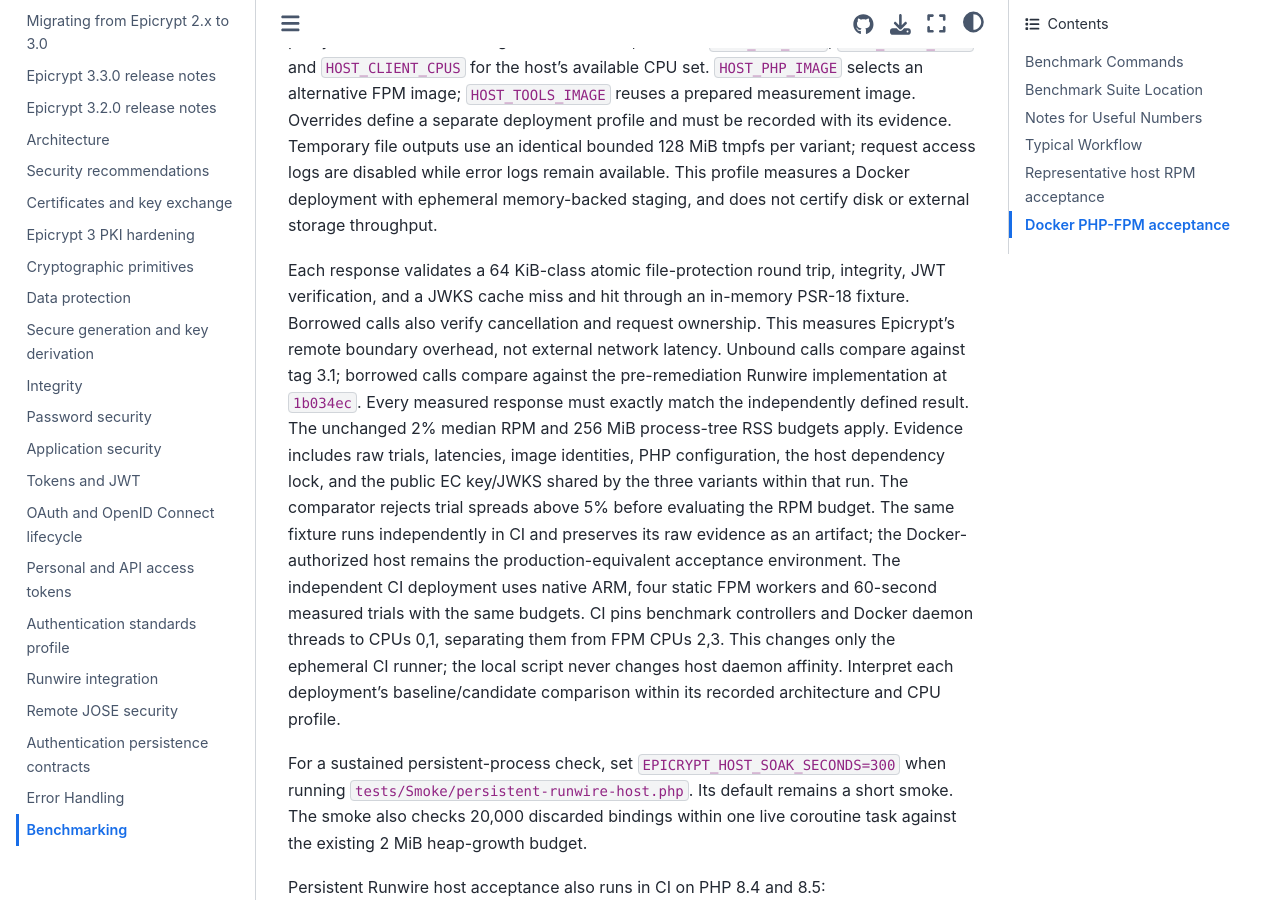
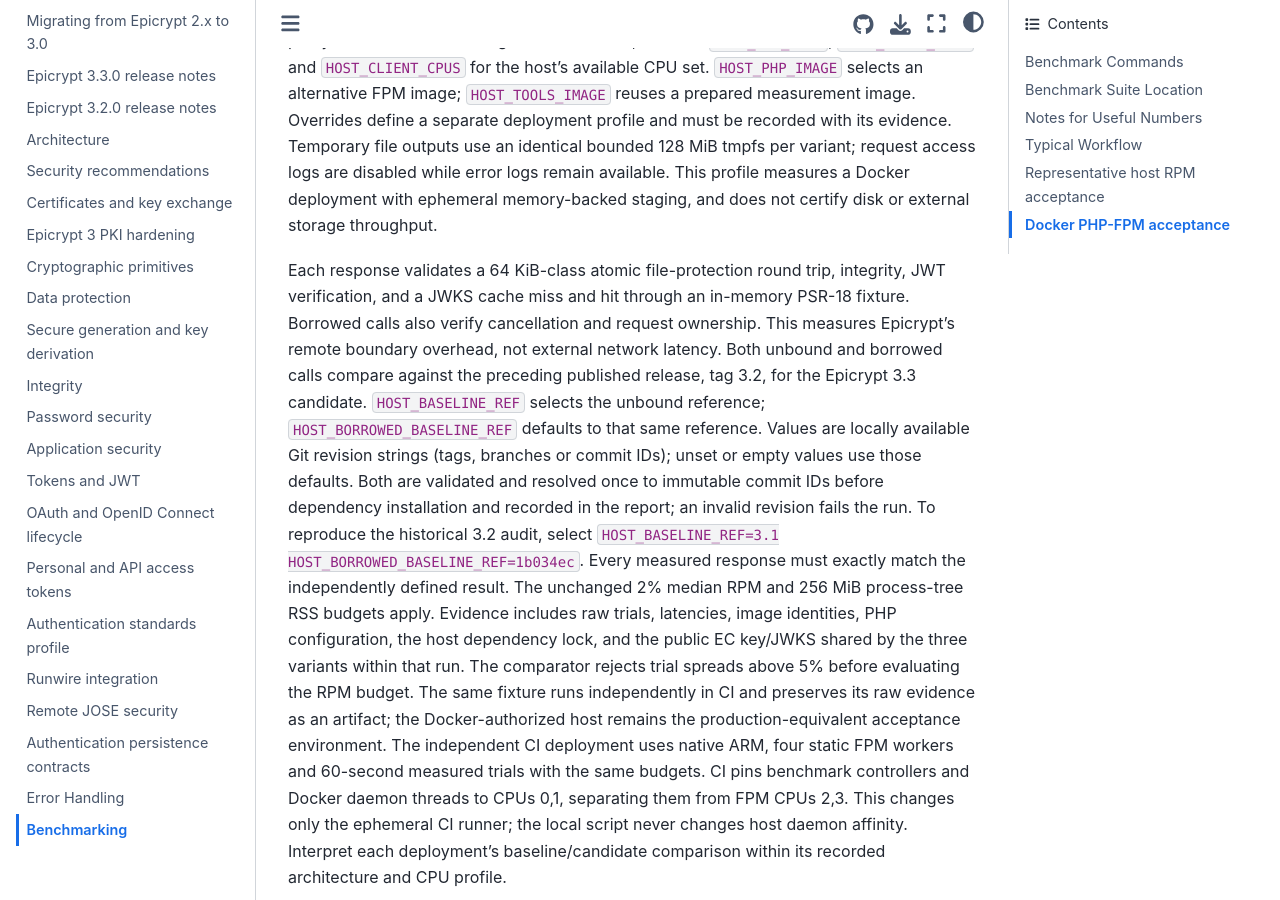
Before and after one commit to infocyph/Epicrypt, a Sphinx documentation site: the page built from docs/benchmarking.rst, in a window 1280 px wide and 900 px high, scrolled down 3430 px. Built offline with Sphinx 7.4.7 and the Sphinx Book theme 1.1.4, drawn with Linux system fonts in a browser that asks for light colours.

Commit message:
Compare 3.3 release acceptance with published 3.2

```diff
--- a/docs/benchmarking.rst
+++ b/docs/benchmarking.rst
@@ -159,8 +159,14 @@
 integrity, JWT verification, and a JWKS cache miss and hit through an in-memory
 PSR-18 fixture. Borrowed calls also verify cancellation and request ownership.
 This measures Epicrypt's remote boundary overhead, not external network latency.
-Unbound calls compare against tag 3.1; borrowed calls compare against the
-pre-remediation Runwire implementation at ``1b034ec``. Every measured response
+Both unbound and borrowed calls compare against the preceding published
+release, tag 3.2, for the Epicrypt 3.3 candidate. ``HOST_BASELINE_REF`` selects
+the unbound reference; ``HOST_BORROWED_BASELINE_REF`` defaults to that same
+reference. Values are locally available Git revision strings (tags, branches
+or commit IDs); unset or empty values use those defaults. Both are validated
+and resolved once to immutable commit IDs before dependency installation and
+recorded in the report; an invalid revision fails the run. To reproduce the historical 3.2 audit, select
+``HOST_BASELINE_REF=3.1 HOST_BORROWED_BASELINE_REF=1b034ec``. Every measured response
 must exactly match the independently defined result. The unchanged 2% median
 RPM and 256 MiB process-tree RSS budgets apply. Evidence includes raw trials,
 latencies, image identities, PHP configuration, the host dependency lock,
--- a/docs/release-notes-3.3.0.rst
+++ b/docs/release-notes-3.3.0.rst
@@ -21,6 +21,8 @@
   without deprecations in lowest-dependency validation.
 * The matched FPM acceptance fixture installs Runwire ^3.0 for every variant.
   Runtime, request, scope, worker and event-loop ownership remain with the host.
+  Both execution modes compare against published Epicrypt 3.2 by default;
+  explicit reference overrides retain historical audit reproducibility.
 
 Fixes
 ------
```
Also changed, not shown: docs/plans/epicrypt-3.3-release-audit-plan.md (+3 -0 lines), 1 other file.
